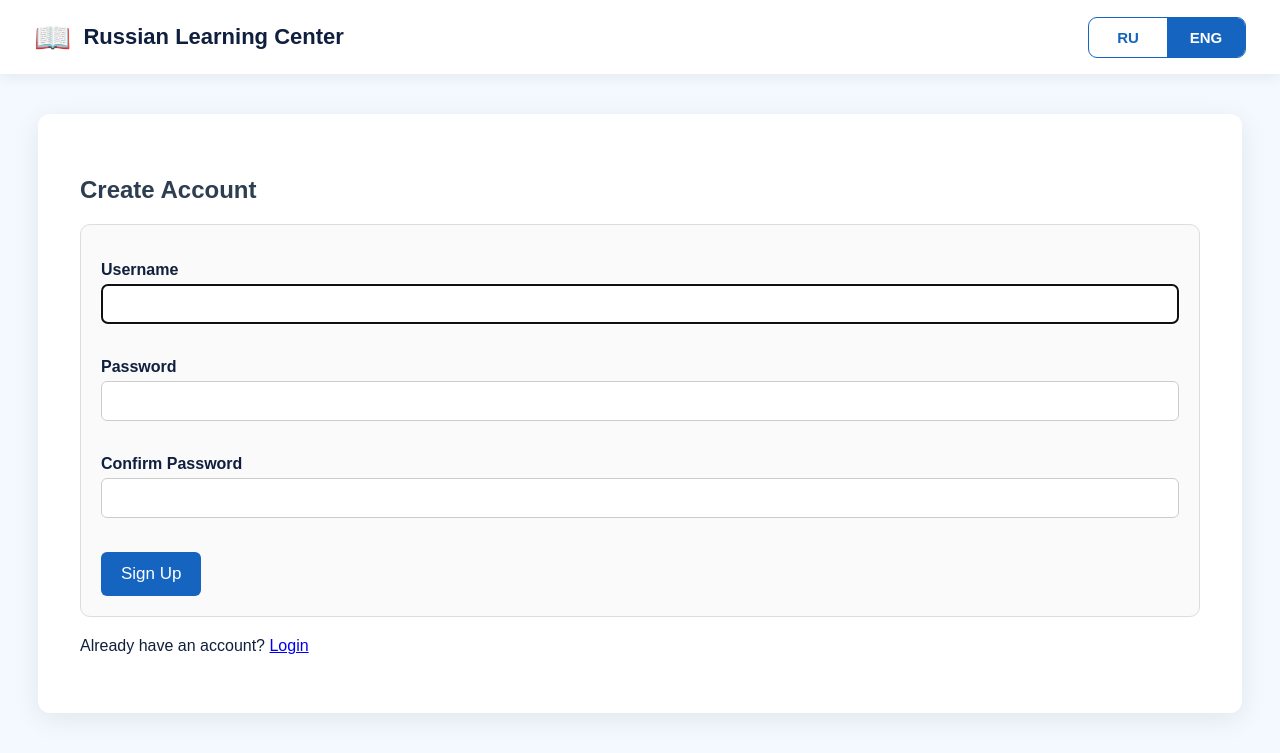
After one commit to onurdosi/RussianLearningCenter, a Django app: page /signup/ in a window 1280 px wide. The commit adds this page. Shown: the top 753 px of the page. Run offline with Django 5.2, Linux system fonts and the light colour scheme.

Commit message:
Add user accounts and private vocabulary libraries

```diff
--- a/config/settings.py
+++ b/config/settings.py
@@ -116,3 +116,7 @@ USE_TZ = True
 # https://docs.djangoproject.com/en/6.0/howto/static-files/
 
 STATIC_URL = 'static/'
+
+LOGIN_URL = 'login'
+LOGIN_REDIRECT_URL = 'home'
+LOGOUT_REDIRECT_URL = 'login'
--- a/vocab/static/css/style.css
+++ b/vocab/static/css/style.css
@@ -299,3 +299,21 @@ label {
     font-size: 17px;
     margin-right: 14px;
 }
+
+.header-actions {
+    display: flex;
+    align-items: center;
+    gap: 12px;
+}
+
+.logout-button {
+    min-height: auto;
+    padding: 11px 16px;
+    font-size: 15px;
+    border-radius: 9px;
+    background-color: #455a64;
+}
+
+.logout-button:hover {
+    background-color: #263238;
+}
--- a/vocab/templates/vocab/base.html
+++ b/vocab/templates/vocab/base.html
@@ -18,6 +18,7 @@
             </span>
         </div>
 
+        {% if user.is_authenticated %}
             <nav class="main-nav">
                 <a href="{% url 'home' %}">
                     🏠 {% if language == 'ru' %}Главная{% else %}Home{% endif %}
@@ -32,7 +33,9 @@
                     🎓 {% if language == 'ru' %}Практика{% else %}Practice{% endif %}
                 </a>
             </nav>
+        {% endif %}
 
+        <div class="header-actions">
             <div class="language-switcher">
                 <a
                     href="{% url 'set_language' 'ru' %}?next={{ request.path }}"
@@ -46,6 +49,16 @@
                 >
                     ENG
                 </a>
+            </div>
+
+            {% if user.is_authenticated %}
+                <form method="post" action="{% url 'logout' %}">
+                    {% csrf_token %}
+                    <button type="submit" class="logout-button">
+                        {% if language == 'ru' %}Выйти{% else %}Logout{% endif %}
+                    </button>
+                </form>
+            {% endif %}
         </div>
     </header>
 
--- /dev/null
+++ b/vocab/templates/vocab/signup.html
@@ -0,0 +1,53 @@
+{% extends 'vocab/base.html' %}
+
+{% block content %}
+<h2>{% if language == 'ru' %}Создать аккаунт{% else %}Create Account{% endif %}</h2>
+
+<div class="word-card">
+    <form method="post">
+        {% csrf_token %}
+
+        {{ form.non_field_errors }}
+
+        <p>
+            <label for="{{ form.username.id_for_label }}">
+                {% if language == 'ru' %}Имя пользователя{% else %}Username{% endif %}
+            </label>
+            {{ form.username }}
+            {{ form.username.errors }}
+        </p>
+
+        <p>
+            <label for="{{ form.password1.id_for_label }}">
+                {% if language == 'ru' %}Пароль{% else %}Password{% endif %}
+            </label>
+            {{ form.password1 }}
+            {{ form.password1.errors }}
+        </p>
+
+        <p>
+            <label for="{{ form.password2.id_for_label }}">
+                {% if language == 'ru' %}Повторите пароль{% else %}Confirm Password{% endif %}
+            </label>
+            {{ form.password2 }}
+            {{ form.password2.errors }}
+        </p>
+
+        <button type="submit">
+            {% if language == 'ru' %}Зарегистрироваться{% else %}Sign Up{% endif %}
+        </button>
+    </form>
+</div>
+
+<p>
+    {% if language == 'ru' %}
+        Уже есть аккаунт?
+    {% else %}
+        Already have an account?
+    {% endif %}
+
+    <a href="{% url 'login' %}">
+        {% if language == 'ru' %}Войти{% else %}Login{% endif %}
+    </a>
+</p>
+{% endblock %}
--- a/vocab/urls.py
+++ b/vocab/urls.py
@@ -1,7 +1,21 @@
+from django.contrib.auth import views as auth_views
 from django.urls import path
+
 from . import views
 
 urlpatterns = [
+    path('signup/', views.signup, name='signup'),
+    path(
+        'login/',
+        auth_views.LoginView.as_view(template_name='vocab/login.html'),
+        name='login'
+    ),
+    path(
+        'logout/',
+        auth_views.LogoutView.as_view(next_page='login'),
+        name='logout'
+    ),
+
     path('', views.home, name='home'),
     path('language/<str:language>/', views.set_language, name='set_language'),
     path('words/', views.word_list, name='word_list'),
--- a/vocab/views.py
+++ b/vocab/views.py
@@ -1,6 +1,9 @@
 import random
 
 from django.contrib import messages
+from django.contrib.auth import login
+from django.contrib.auth.decorators import login_required
+from django.contrib.auth.forms import UserCreationForm
 from django.db.models import Q
 from django.shortcuts import get_object_or_404, redirect, render
 
@@ -20,11 +23,32 @@ def set_language(request, language):
     return redirect(next_url)
 
 
+def signup(request):
+    language = get_language(request)
+
+    if request.method == 'POST':
+        form = UserCreationForm(request.POST)
+        if form.is_valid():
+            user = form.save()
+            login(request, user)
+            return redirect('home')
+    else:
+        form = UserCreationForm()
+
+    return render(request, 'vocab/signup.html', {
+        'language': language,
+        'form': form,
+    })
+
+
+@login_required
 def home(request):
-    total_words = Word.objects.count()
-    easy_words = Word.objects.filter(difficulty='easy').count()
-    medium_words = Word.objects.filter(difficulty='medium').count()
-    hard_words_count = Word.objects.filter(difficulty='hard').count()
+    user_words = Word.objects.filter(user=request.user)
+
+    total_words = user_words.count()
+    easy_words = user_words.filter(difficulty='easy').count()
+    medium_words = user_words.filter(difficulty='medium').count()
+    hard_words_count = user_words.filter(difficulty='hard').count()
 
     context = {
         'language': get_language(request),
@@ -37,11 +61,12 @@ def home(request):
     return render(request, 'vocab/home.html', context)
 
 
+@login_required
 def word_list(request):
     selected_difficulty = request.GET.get('difficulty')
     search_query = request.GET.get('search', '').strip()
 
-    words = Word.objects.all()
+    words = Word.objects.filter(user=request.user)
 
     if search_query:
         words = words.filter(
@@ -76,13 +101,17 @@ def word_list(request):
     return render(request, 'vocab/word_list.html', context)
 
 
+@login_required
 def add_word(request):
     language = get_language(request)
 
     if request.method == 'POST':
-        form = WordForm(request.POST)
+        form = WordForm(request.POST, user=request.user)
         if form.is_valid():
-            word = form.save()
+            word = form.save(commit=False)
+            word.user = request.user
+            word.save()
+
             if language == 'ru':
                 messages.success(
                     request,
@@ -95,7 +124,7 @@ def add_word(request):
                 )
             return redirect('word_list')
     else:
-        form = WordForm()
+        form = WordForm(user=request.user)
 
     title = 'Добавить слово' if language == 'ru' else 'Add Word'
 
@@ -106,6 +135,7 @@ def add_word(request):
     })
 
 
+@login_required
 def quick_add_words(request):
     language = get_language(request)
 
@@ -117,7 +147,8 @@ def quick_add_words(request):
             difficulty = form.cleaned_data['difficulty']
 
             existing_words_normalized = {
-                word.russian_word.strip().lower() for word in Word.objects.all()
+                word.russian_word.strip().lower()
+                for word in Word.objects.filter(user=request.user)
             }
 
             words_added_in_this_batch = set()
@@ -135,6 +166,7 @@ def quick_add_words(request):
                     continue
 
                 Word.objects.create(
+                    user=request.user,
                     russian_word=russian_word.strip(),
                     translation=translation.strip(),
                     difficulty=difficulty,
@@ -177,12 +209,13 @@ def quick_add_words(request):
     })
 
 
+@login_required
 def edit_word(request, word_id):
     language = get_language(request)
-    word = get_object_or_404(Word, id=word_id)
+    word = get_object_or_404(Word, id=word_id, user=request.user)
 
     if request.method == 'POST':
-        form = WordForm(request.POST, instance=word)
+        form = WordForm(request.POST, instance=word, user=request.user)
         if form.is_valid():
             updated_word = form.save()
             if language == 'ru':
@@ -197,7 +230,7 @@ def edit_word(request, word_id):
                 )
             return redirect('word_list')
     else:
-        form = WordForm(instance=word)
+        form = WordForm(instance=word, user=request.user)
 
     title = 'Редактировать слово' if language == 'ru' else 'Edit Word'
 
@@ -208,9 +241,10 @@ def edit_word(request, word_id):
     })
 
 
+@login_required
 def delete_word(request, word_id):
     language = get_language(request)
-    word = get_object_or_404(Word, id=word_id)
+    word = get_object_or_404(Word, id=word_id, user=request.user)
 
     if request.method == 'POST':
         word_name = word.russian_word
@@ -233,6 +267,7 @@ def delete_word(request, word_id):
     })
 
 
+@login_required
 def practice_word(request):
     language = get_language(request)
     difficulty = request.GET.get('difficulty')
@@ -256,7 +291,7 @@ def practice_word(request):
         word_id = request.POST.get('word_id')
 
         try:
-            current_word = Word.objects.get(id=word_id)
+            current_word = Word.objects.get(id=word_id, user=request.user)
         except Word.DoesNotExist:
             reset_practice_session()
             return redirect('practice_word')
@@ -307,10 +342,12 @@ def practice_word(request):
 
     if difficulty:
         if difficulty in ['easy', 'medium', 'hard']:
-            words = list(Word.objects.filter(difficulty=difficulty))
+            words = list(
+                Word.objects.filter(user=request.user, difficulty=difficulty)
+            )
             selected_difficulty = difficulty
         else:
-            words = list(Word.objects.all())
+            words = list(Word.objects.filter(user=request.user))
             selected_difficulty = 'any'
 
         if len(words) < 3:
@@ -349,7 +386,10 @@ def practice_word(request):
 
     if practice_index >= total_words:
         wrong_word_ids = request.session.get('wrong_word_ids', [])
-        wrong_words = Word.objects.filter(id__in=wrong_word_ids)
+        wrong_words = Word.objects.filter(
+            user=request.user,
+            id__in=wrong_word_ids
+        )
 
         return render(request, 'vocab/practice.html', {
             'language': language,
@@ -363,12 +403,17 @@ def practice_word(request):
     current_word_id = practice_word_ids[practice_index]
 
     try:
-        current_word = Word.objects.get(id=current_word_id)
+        current_word = Word.objects.get(
+            id=current_word_id,
+            user=request.user
+        )
     except Word.DoesNotExist:
         reset_practice_session()
         return redirect('practice_word')
 
-    available_wrong_words = list(Word.objects.exclude(id=current_word.id))
+    available_wrong_words = list(
+        Word.objects.filter(user=request.user).exclude(id=current_word.id)
+    )
 
     if selected_difficulty in ['easy', 'medium', 'hard']:
         available_wrong_words = [
```
Also changed, not shown: vocab/forms.py (+7 -0 lines), vocab/models.py (+7 -0 lines), vocab/templates/vocab/login.html (added, +45 -0 lines), db_backup_before_users.sqlite3 (added), vocab/migrations/0002_word_user.py (added). Lines whose indentation alone changed are shown as unchanged.
